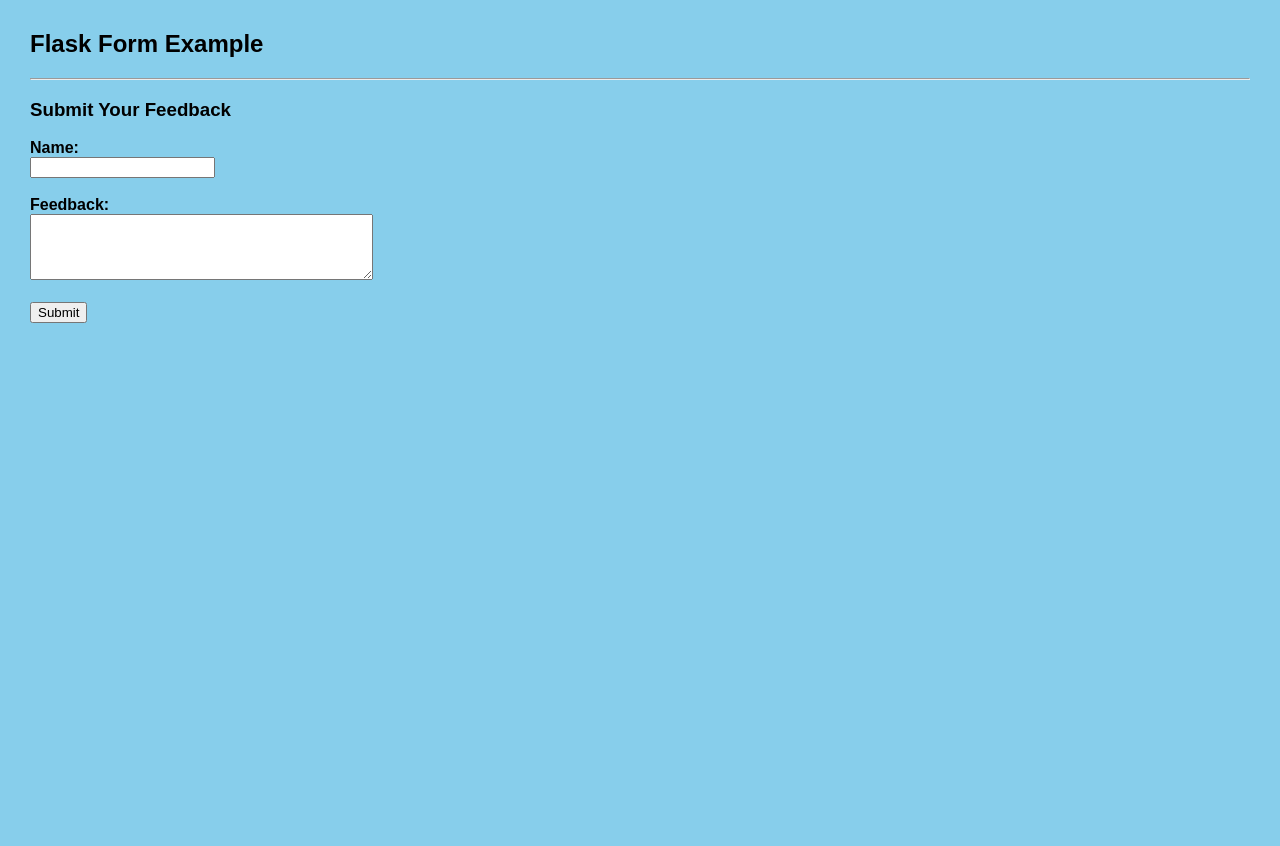
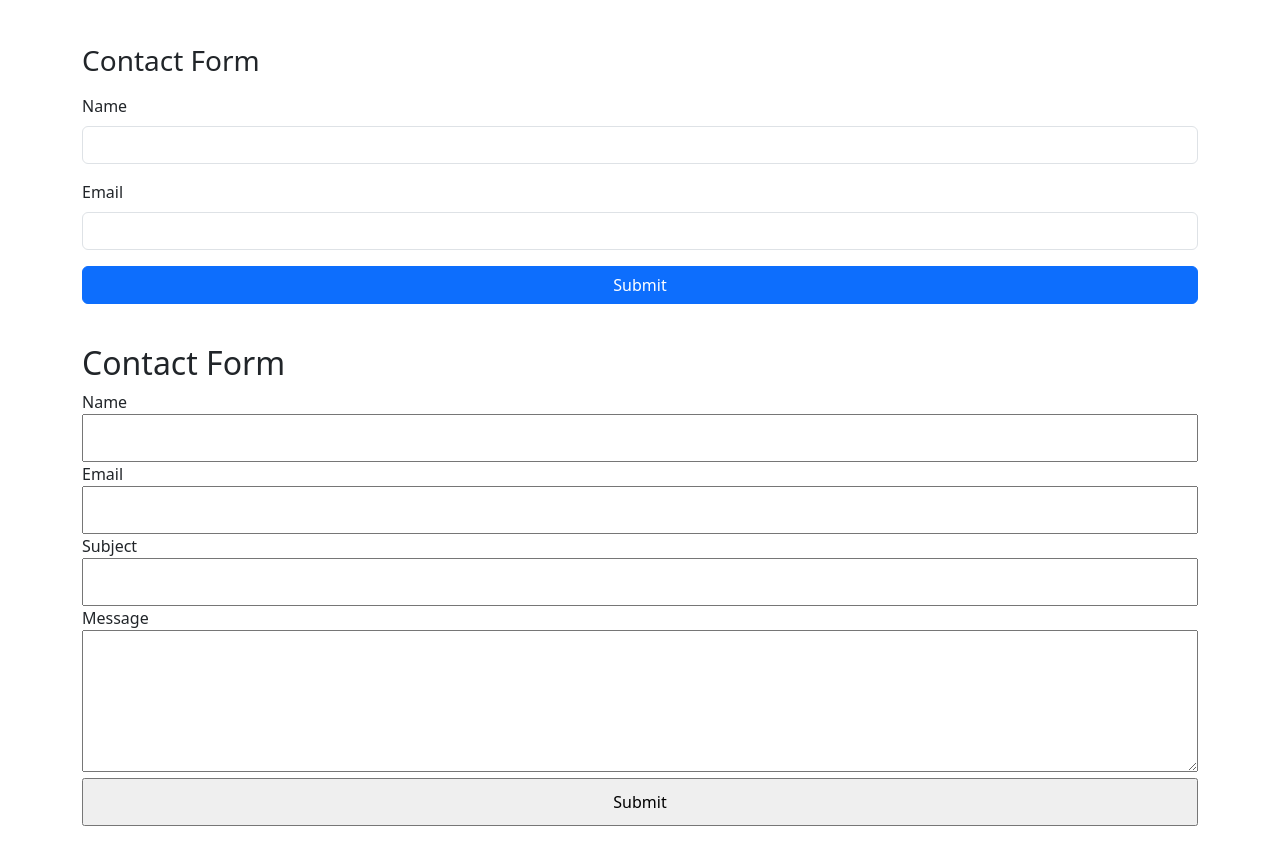
Before and after one commit to Pushpendrabaghel45/Flask-Project, a Flask app: page / in a window 1280 px wide. Before the commit the page ends 323 px from the top, so only its background shows below. Run offline with Flask 3, Linux system fonts and the light colour scheme.

Commit message:
05-11-2025

```diff
--- /dev/null
+++ b/Contact app/app.py
@@ -0,0 +1,28 @@
+from flask import Flask, render_template, request
+from flask_wtf import FlaskForm
+from wtforms import StringField, TextAreaField, SubmitField
+from wtforms.fields import EmailField
+from wtforms.validators import DataRequired, Email, Length
+
+app = Flask(__name__)
+app.secret_key = 'your_secret_key_here'  # Required for CSRF protection
+
+# ---- Contact Form ----
+class ContactForm(FlaskForm):
+    name = StringField('Name', validators=[DataRequired(), Length(min=5)])
+    email = EmailField('Email', validators=[DataRequired(), Email()])
+    subject = StringField('Subject', validators=[DataRequired(), Length(min=5)])
+    message = TextAreaField('Message', validators=[DataRequired(), Length(min=5)])
+    submit = SubmitField('Submit')
+
+# ---- Routes ----
+@app.route('/', methods=['GET', 'POST'])
+def contact():
+    form = ContactForm()
+    if form.validate_on_submit():
+        name = form.name.data
+        return render_template('contact.html', form=form, success=True, name=name)
+    return render_template('contact.html', form=form, success=False)
+
+if __name__ == '__main__':
+    app.run(debug=True)
--- /dev/null
+++ b/Contact app/static/style .css
@@ -0,0 +1,39 @@
+body {
+    font-family: Arial, sans-serif;
+    margin: 40px;
+    background: #f4f4f9;
+}
+
+.container {
+    max-width: 600px;
+    margin: auto;
+    background: white;
+    padding: 20px;
+    border-radius: 10px;
+}
+
+input,
+textarea {
+    width: 100%;
+    padding: 10px;
+    margin: 10px 0;
+}
+
+button {
+    background: #4CAF50;
+    color: white;
+    padding: 10px 20px;
+    border: none;
+    cursor: pointer;
+}
+
+button:hover {
+    background: #45a049;
+}
+
+.success {
+    background: #e8f5e9;
+    padding: 10px;
+    border-radius: 5px;
+    color: #2e7d32;
+}
--- /dev/null
+++ b/Contact app/templates/base.html
@@ -0,0 +1,32 @@
+<!DOCTYPE html>
+<html lang="en">
+<head>
+    <meta charset="UTF-8">
+    <meta name="viewport" content="width=device-width, initial-scale=1.0">
+    <title>Contact App</title>
+    <link rel="stylesheet" href="../static/style .css">
+    <link href="https://cdn.jsdelivr.net/npm/bootstrap@5.3.8/dist/css/bootstrap.min.css" rel="stylesheet" integrity="sha384-sRIl4kxILFvY47J16cr9ZwB07vP4J8+LH7qKQnuqkuIAvNWLzeN8tE5YBujZqJLB" crossorigin="anonymous">
+
+</head>
+<body>
+    <div class="container mt-4">
+<h3>Contact Form</h3>
+<form method="POST" class="mt-3">
+{{ form.hidden_tag() }}
+<div class="mb-3">
+{{ form.name.label(class="form-label") }}
+{{ form.name(class="form-control") }}
+</div>
+
+<div class="mb-3">
+{{ form.email.label(class="form-label") }}
+{{ form.email(class="form-control") }}
+</div>
+{{ form.submit(class="btn btn-primary") }}
+</form>
+</div>
+    <div class="container">
+        {% block content %}{% endblock %}
+    </div>
+</body>
+</html>
--- /dev/null
+++ b/Contact app/templates/contact.html
@@ -0,0 +1,37 @@
+{% extends "base.html" %}
+{% block content %}
+<h2>Contact Form</h2>
+
+{% if success %}
+    <div class="success">
+        <h3>Thank you, {{ name }}!</h3>
+    </div>
+{% else %}
+    <form method="POST">
+        {{ form.hidden_tag() }}
+        <label>{{ form.name.label }}</label>
+        {{ form.name(size=32) }}<br>
+
+        <label>{{ form.email.label }}</label>
+        {{ form.email(size=32) }}<br>
+
+        <label>{{ form.subject.label }}</label>
+        {{ form.subject(size=32) }}<br>
+
+        <label>{{ form.message.label }}</label>
+        {{ form.message(rows=5, cols=30) }}<br>
+
+        {{ form.submit() }}
+    </form>
+
+    {% if form.errors %}
+        <ul style="color:red;">
+        {% for field, errors in form.errors.items() %}
+            {% for error in errors %}
+                <li>{{ field }}: {{ error }}</li>
+            {% endfor %}
+        {% endfor %}
+        </ul>
+    {% endif %}
+{% endif %}
+{% endblock %}
--- a/flask_forms_app/static/style.css
+++ b/flask_forms_app/static/style.css
@@ -1,7 +1,7 @@
 body {
     font-family: Arial, sans-serif;
     margin: 30px;
-    background-color: skyblue;
+
 }
 label {
     font-weight: bold;
--- a/flask_forms_app/templates/base.html
+++ b/flask_forms_app/templates/base.html
@@ -2,7 +2,8 @@
 <html>
 <head>
     <title>{% block title %}Flask Feedback Form{% endblock %}</title>
-    <link rel="stylesheet" href="{{ url_for('static', filename='style.css') }}">
+    <!-- <link rel="stylesheet" href="{{ url_for('static', filename='style.css') }}"> -->
+    <link href="https://cdn.jsdelivr.net/npm/bootstrap@5.3.8/dist/css/bootstrap.min.css" rel="stylesheet" integrity="sha384-sRIl4kxILFvY47J16cr9ZwB07vP4J8+LH7qKQnuqkuIAvNWLzeN8tE5YBujZqJLB" crossorigin="anonymous">
 </head>
 <body>
     <header>
```
Also changed, not shown: flask_WTF/app.py (added, +28 -0 lines), flask_WTF/forms.py (added, +11 -0 lines), flask_WTF/static/style.css (added, +22 -0 lines), flask_WTF/templates/base.html (added, +51 -0 lines), flask_WTF/templates/index.html (added, +53 -0 lines).
